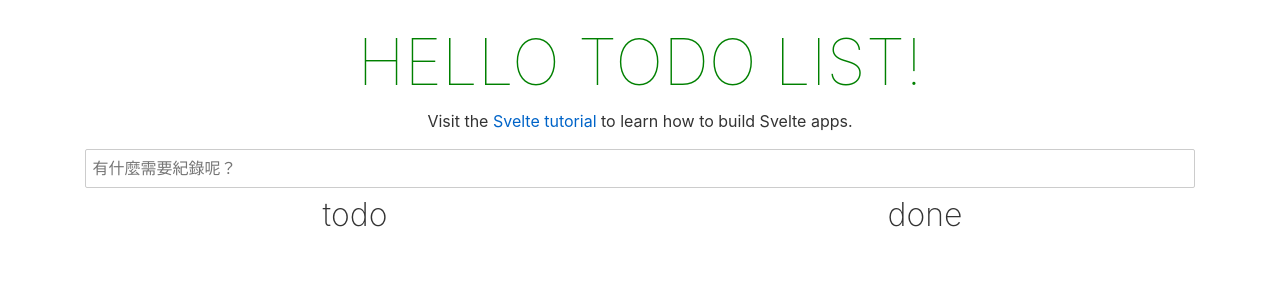
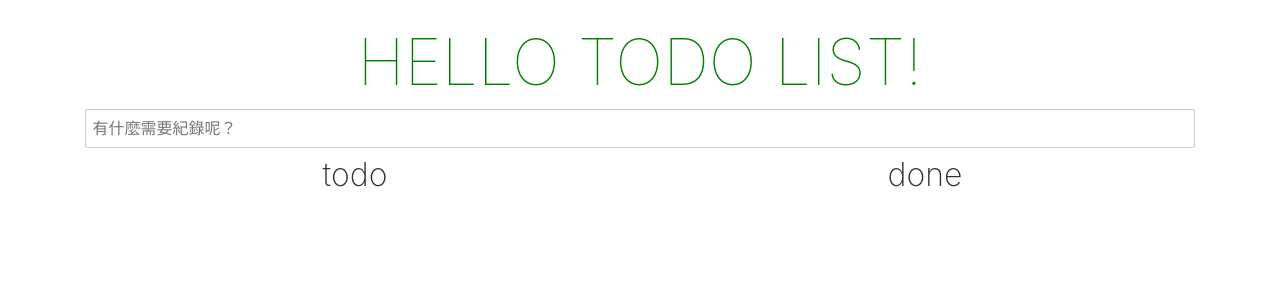
Before and after one commit to silverfantacy/svelte-todoList, a Svelte app: page / in a window 1280 px wide. Shown: the top 300 px of the page. Built offline with nearby package versions, Linux system fonts and the light colour scheme.

Commit message:
set todoList v2
- clean code

```diff
--- a/src/App.svelte
+++ b/src/App.svelte
@@ -5,23 +5,11 @@
 
 	export let name;
 
-	// let uid = 1;
-	// let todos = [
-	// 	{ id: uid++, done: false, description: 'write some docs' },
-	// 	{ id: uid++, done: false, description: 'start writing blog post' },
-	// 	{ id: uid++, done: true,  description: 'buy some milk' },
-	// 	{ id: uid++, done: false, description: 'mow the lawn' },
-	// 	{ id: uid++, done: false, description: 'feed the turtle' },
-	// 	{ id: uid++, done: false, description: 'fix some bugs' },
-	// ];
 
 	let todos = localStorage.getItem('todos') ? JSON.parse(localStorage.getItem('todos')) : [];
-	// let uid = localStorage.getItem('todos') ? todos[todos.length - 1].id : 1;
-	// console.log('ttt',todos[todos.length - 1].id)
 
 
 	function add(e) {
-		console.log(e.value);
 		const todo = {
 			id: Date.now(),
 			done: false,
@@ -29,23 +17,13 @@
 		}
 
 		todos = [...todos, todo];
-		console.log('this todos',todos);
 		localStorage.setItem('todos', JSON.stringify(todos));
-		console.log('this todos', JSON.stringify(todos));
-		console.log('this todo description',todo.description);
 		e.value = ''
 	}
 
 	function mark(todo, done) {
-		// console.log('done', done)
-		// console.log('mark', e.done)
 		todo.done = done
 
-		// console.log('mark', e)
-		console.log('this todos',todos);
-		// todo.done = done;
-		console.log('this todo 2',todo);
-		// console.log('this todos',todos);
 		remove(todo);
 		todos = todos.concat(todo);
 		localStorage.setItem('todos', JSON.stringify(todos));
@@ -55,11 +33,6 @@
 		todos = todos.filter(t => t !== todo);
 		localStorage.setItem('todos', JSON.stringify(todos));
 	}
-	$: {
-		console.log('this todos',todos);
-	}
-
-
 
 	// 補間動畫
 	const [send, receive] = crossfade({  // 特殊函數，必定創建send, receive
@@ -82,7 +55,6 @@
 
 <main>
 	<h1>Hello {name}!</h1>
-	<p>Visit the <a href="https://svelte.dev/tutorial">Svelte tutorial</a> to learn how to build Svelte apps.</p>
 
 	<div class="container">
 		<div class="row">
@@ -122,22 +94,6 @@
 			</div>
 		</div>
 
-		<!-- <div class="row">
-			<div class="col-12">
-				<h2>ALL</h2>
-				{#each todos as item (item.id)}
-					<label class="text-left"
-						in:receive="{{key: item.id}}"
-						out:send="{{key: item.id}}"
-						animate:flip="{{duration: 200}}"
-						>
-						<input type=checkbox on:change={() => mark(item, true)} checked="{item.done}">
-						<span>{item.description}</span>
-						<button on:click="{() => remove(item)}">remove</button>
-					</label>
-				{/each}
-			</div>
-		</div> -->
 	</div>
 </main>
 
```
Also changed, not shown: public/build/bundle.js, 2 other files (tests, documents, lock files or other folders).
